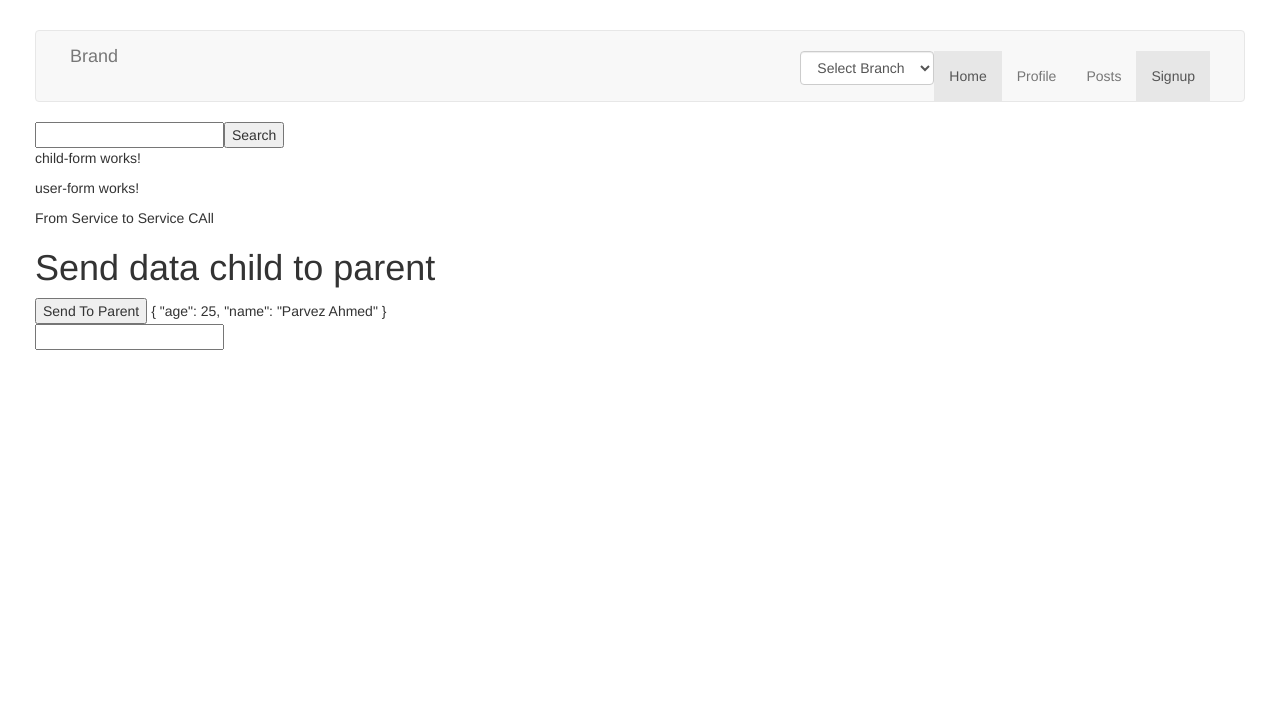
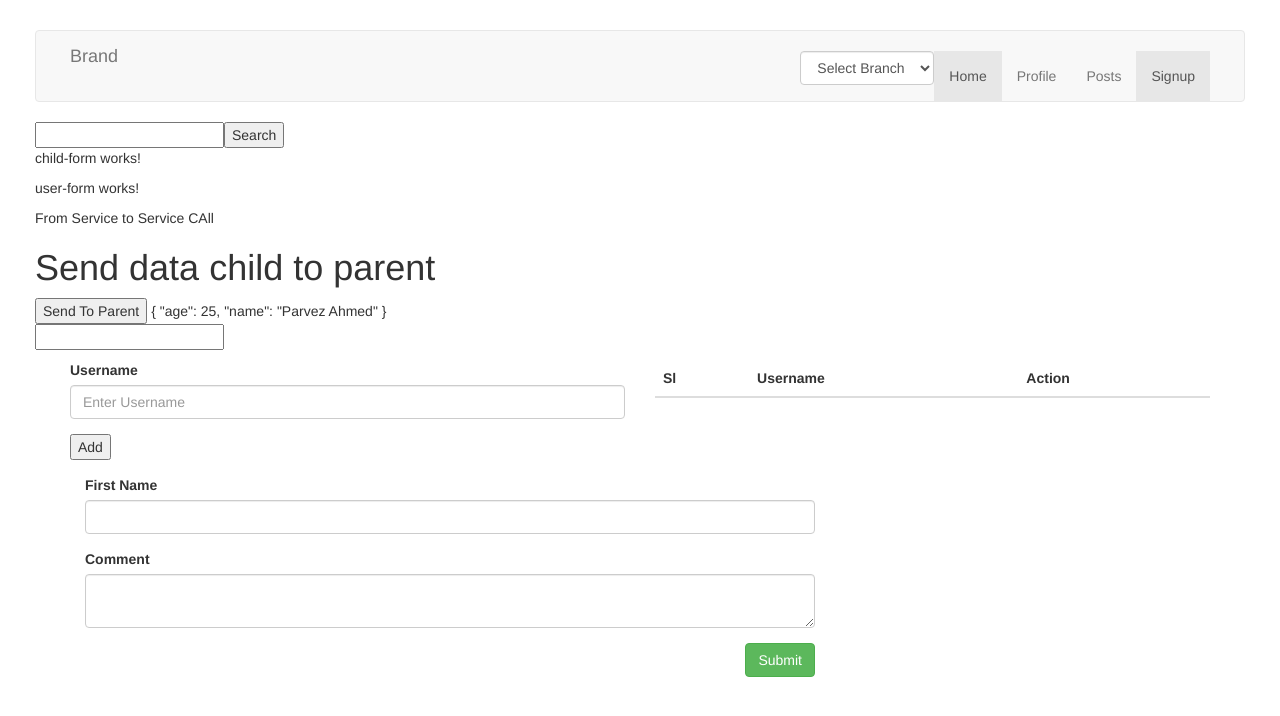
Before and after one commit to parvezmiazy/ng-practice, an Angular app: page /signup in a window 1280 px wide. Shown: the top 716 px of the page. Built offline with nearby package versions, Linux system fonts and the light colour scheme.

Commit message:
form validation added in template driven form

```diff
--- a/src/app/profile/profile.component.html
+++ b/src/app/profile/profile.component.html
@@ -1,19 +1,37 @@
-<div class="container-fluid ">
+<div class="container-fluid">
   <div class="row justify-content-center">
     <div class="col-md-12">
-    <form [formGroup]="userProfileForm" (ngSubmit)="onSubmit()" style="border:1px solid green;">
+      <form
+        [formGroup]="userProfileForm"
+        (ngSubmit)="onSubmit()"
+        style="border: 1px solid green"
+      >
         <div class="row">
           <div class="col-md-12">
             <div class="col-lg-6">
               <div class="form-group">
                 <label for="exampleInputEmail1">First Name</label>
-                    <input type="text" formControlName="firstName" class="form-control" id="exampleInputEmail1" aria-describedby="emailHelp" placeholder="First Name">
+                <input
+                  type="text"
+                  formControlName="firstName"
+                  class="form-control"
+                  id="exampleInputEmail1"
+                  aria-describedby="emailHelp"
+                  placeholder="First Name"
+                />
               </div>
             </div>
             <div class="col-lg-6">
               <div class="form-group">
                 <label for="exampleInputEmail1">Last Name</label>
-                    <input type="text" formControlName="lastName" class="form-control" id="exampleInputEmail1" aria-describedby="emailHelp" placeholder="Last Name">
+                <input
+                  type="text"
+                  formControlName="lastName"
+                  class="form-control"
+                  id="exampleInputEmail1"
+                  aria-describedby="emailHelp"
+                  placeholder="Last Name"
+                />
               </div>
             </div>
           </div>
@@ -53,86 +71,168 @@
         </div> -->
 
         <div class="row" formArrayName="quantities">
-        <div  *ngFor="let quantity of userProfileForm.controls.quantities.controls; let i=index" [formGroupName]="i">
+          <div
+            *ngFor="
+              let quantity of userProfileForm.controls.quantities.controls;
+              let i = index
+            "
+            [formGroupName]="i"
+          >
             <div class="col-md-12">
-
               <div class="col-lg-1">
                 <div class="form-group">
                   <label for="exampleInputEmail1">id</label>
-            <input type="text" value="{{ i+1}}" readonly class="form-control" id="exampleInputEmail1">
+                  <input
+                    type="text"
+                    value="{{ i + 1 }}"
+                    readonly
+                    class="form-control"
+                    id="exampleInputEmail1"
+                  />
                 </div>
               </div>
               <div class="col-lg-2">
                 <div class="form-group">
                   <label for="exampleInputEmail1">mobile</label>
-            <input type="number" formControlName="mobile" class="form-control" id="exampleInputEmail1" aria-describedby="emailHelp" placeholder="Enter email">
+                  <input
+                    type="number"
+                    formControlName="mobile"
+                    class="form-control"
+                    id="exampleInputEmail1"
+                    aria-describedby="emailHelp"
+                    placeholder="Enter email"
+                  />
                 </div>
               </div>
               <div class="col-lg-2">
                 <div class="form-group">
                   <label for="exampleInputEmail1">quantity</label>
-        <input type="number" formControlName="qty" class="form-control" id="exampleInputEmail1" aria-describedby="emailHelp" placeholder="Enter email">
+                  <input
+                    type="number"
+                    formControlName="qty"
+                    class="form-control"
+                    id="exampleInputEmail1"
+                    aria-describedby="emailHelp"
+                    placeholder="Enter email"
+                  />
                 </div>
               </div>
 
               <div class="col-lg-2">
                 <div class="form-group">
                   <label for="exampleInputEmail1">price</label>
-        <input type="number" formControlName="price" class="form-control" id="exampleInputEmail1" aria-describedby="emailHelp" placeholder="Enter email">
+                  <input
+                    type="number"
+                    formControlName="price"
+                    class="form-control"
+                    id="exampleInputEmail1"
+                    aria-describedby="emailHelp"
+                    placeholder="Enter email"
+                  />
                 </div>
               </div>
               <div class="col-lg-2">
-    <br/>
+                <br />
                 <label></label>
-    <button type="button" *ngIf="userProfileForm.controls.quantities.controls.length > 1" (click)="removeQuantity(i)" class="btn btn-danger">
+                <button
+                  type="button"
+                  *ngIf="i != 0"
+                  (click)="removeQuantity(i)"
+                  class="btn btn-danger"
+                >
                   X
                 </button>
-        <button type="button" class="btn btn-info" (click)="AddQuantity()">+</button>
+                <button
+                  type="button"
+                  class="btn btn-info"
+                  (click)="AddQuantity()"
+                >
+                  +
+                </button>
               </div>
-
-
             </div>
           </div>
         </div>
         <div class="row" formArrayName="interests">
-        <div  *ngFor="let interest of userProfileForm.controls.interests.controls; let i=index" [formGroupName]="i">
+          <div
+            *ngFor="
+              let interest of userProfileForm.controls.interests.controls;
+              let j = index
+            "
+            [formGroupName]="j"
+          >
             <div class="col-md-12">
-
               <div class="col-lg-1">
                 <div class="form-group">
                   <label for="exampleInputEmail1">id</label>
-            <input type="text" value="{{ i+1}}" readonly class="form-control" id="exampleInputEmail1">
+                  <input
+                    type="text"
+                    value="{{ j + 1 }}"
+                    readonly
+                    class="form-control"
+                    id="exampleInputEmail1"
+                  />
                 </div>
               </div>
               <div class="col-lg-2">
                 <div class="form-group">
                   <label for="exampleInputEmail1">Item Name</label>
-            <input type="text" formControlName="itemname" class="form-control" id="exampleInputEmail1" aria-describedby="emailHelp" placeholder="Enter email">
+                  <input
+                    type="text"
+                    formControlName="itemname"
+                    class="form-control"
+                    id="exampleInputEmail1"
+                    aria-describedby="emailHelp"
+                    placeholder="Enter email"
+                  />
                 </div>
               </div>
               <div class="col-lg-2">
                 <div class="form-group">
                   <label for="exampleInputEmail1">Zip</label>
-        <input type="number" formControlName="zip" class="form-control" id="exampleInputEmail1" aria-describedby="emailHelp" placeholder="Enter email">
+                  <input
+                    type="number"
+                    formControlName="zip"
+                    class="form-control"
+                    id="exampleInputEmail1"
+                    aria-describedby="emailHelp"
+                    placeholder="Enter email"
+                  />
                 </div>
               </div>
 
               <div class="col-lg-2">
                 <div class="form-group">
                   <label for="exampleInputEmail1">State</label>
-        <input type="text" formControlName="state" class="form-control" id="exampleInputEmail1" aria-describedby="emailHelp" placeholder="Enter email">
+                  <input
+                    type="text"
+                    formControlName="state"
+                    class="form-control"
+                    id="exampleInputEmail1"
+                    aria-describedby="emailHelp"
+                    placeholder="Enter email"
+                  />
                 </div>
               </div>
               <div class="col-lg-2">
-    <br/>
+                <br />
                 <label></label>
-    <button type="button" *ngIf="userProfileForm.controls.quantities.controls.length > 1" (click)="removeInterest(i)" class="btn btn-danger">
+                <button
+                  type="button"
+                  *ngIf="j != 0"
+                  (click)="removeInterest(j)"
+                  class="btn btn-danger"
+                >
                   X
                 </button>
-        <button type="button" class="btn btn-info" (click)="AddInterest()">+</button>
+                <button
+                  type="button"
+                  class="btn btn-info"
+                  (click)="AddInterest()"
+                >
+                  +
+                </button>
               </div>
-
-
             </div>
           </div>
         </div>
@@ -141,13 +241,13 @@
           <div class="col-lg-8"></div>
           <div class="col-lg-4">
             <div class="form-group pull-right m-4">
-        <button type="submit" class="form-control btn btn-info">Submit</button>
+              <button type="submit" class="form-control btn btn-info">
+                Submit
+              </button>
             </div>
           </div>
         </div>
-
       </form>
-
     </div>
   </div>
 </div>
--- a/src/app/profile/profile.component.ts
+++ b/src/app/profile/profile.component.ts
@@ -65,8 +65,8 @@ export class ProfileComponent implements OnInit {
   removeQuantity(i: number) {
     this.quantities().removeAt(i);
   }
-  removeInterest(i: number) {
-    this.interests().removeAt(i);
+  removeInterest(j: number) {
+    this.interests().removeAt(j);
   }
 
   onSubmit() {
--- a/src/app/signup-form/signup-form.component.html
+++ b/src/app/signup-form/signup-form.component.html
@@ -44,7 +44,7 @@
                                     <input type="text" class="form-control" name="lastname" placeholder="Last Name">
                                 </div>
                             </div> -->
-                            <!-- <div class="form-group">
+<!-- <div class="form-group">
                                 <label for="lastname">Username</label>
 
                                     <input type="text" class="form-control" formControlName="username" placeholder="Last Name">
@@ -65,13 +65,13 @@
 
                             </div> -->
 
-                            <!-- <div class="form-group">
+<!-- <div class="form-group">
                                 <label for="icode" class="col-md-3 control-label">Invitation Code</label>
                                 <div class="col-md-9">
                                     <input type="text" class="form-control" name="icode" placeholder="">
                                 </div>
                             </div> -->
-                            <!-- <div class="aler alert-danger" *ngIf="form.errors">
+<!-- <div class="aler alert-danger" *ngIf="form.errors">
                                 The username and password is invalid.
                            </div>
                             <div class="form-group">
@@ -85,11 +85,98 @@
 
                         </form>     -->
 
-
-<input type="text" name="searchText" #search/>
+<input type="text" name="searchText" #search />
 <button (click)="searchClick(search)">Search</button>
 
 <app-child-form [cData]="myData"></app-child-form>
 
-<input type="text" [(ngModel)]="name"/>
-<p>{{name}}</p>
+<input type="text" [(ngModel)]="name" />
+<p>{{ name }}</p>
+
+<div class="container">
+  <div class="row">
+    <div class="col-md-6">
+      <div class="form-group">
+        <label class="form-label">Username</label>
+        <input
+          #myuser
+          type="text"
+          class="form-control"
+          [placeholder]="Username"
+        />
+      </div>
+      <div class="form-group">
+        <button (click)="addUser(myuser)">Add</button>
+      </div>
+    </div>
+
+    <div class="col-md-6">
+      <table class="table tbale-bordered">
+        <thead>
+          <tr>
+            <th>Sl</th>
+            <th>Username</th>
+            <th>Action</th>
+          </tr>
+        </thead>
+        <tbody>
+          <tr *ngFor="let user of userList; index as indexno">
+            <td>{{ indexno + 1 }}</td>
+            <td>{{ user }}</td>
+            <td><button (click)="removeUser(indexno)">Remove</button></td>
+          </tr>
+        </tbody>
+      </table>
+    </div>
+  </div>
+  <div>
+    <div class="col-md-8">
+      <form #sForm="ngForm" (ngSubmit)="insertData(sForm)">
+        <div class="form-group">
+          <label>First Name</label>
+          <input
+            type="text"
+            class="form-control"
+            ngModel
+            name="firstName"
+            required
+            minlength="3"
+            maxlength="10"
+            pattern="parvez"
+            #firstName="ngModel"
+            (change)="log(firstName)"
+          />
+          <div
+            class="alert alert-danger"
+            *ngIf="firstName.touched && !firstName.valid"
+          >
+            <div *ngIf="firstName.errors.required">First Name is Required</div>
+
+            <div *ngIf="firstName.errors.minlength">
+              First Name should be minimum
+              {{ firstName.errors.minlength.requiredLength }} characters
+            </div>
+            <div *ngIf="firstName.errors.pattern">
+              First Name Dose not match with pattern
+            </div>
+          </div>
+        </div>
+        <div class="form-group">
+          <label>Comment</label>
+
+          <textarea
+            class="form-control"
+            ngModel
+            name="comment"
+            required
+            #comment="ngModel"
+          >
+          </textarea>
+        </div>
+        <div class="form-group">
+          <button class="btn btn-success pull-right">Submit</button>
+        </div>
+      </form>
+    </div>
+  </div>
+</div>
--- a/src/app/signup-form/signup-form.component.ts
+++ b/src/app/signup-form/signup-form.component.ts
@@ -62,9 +62,30 @@ export class SignupFormComponent {
   //   return this.form.get("username");
   // }
 
- title='Signup'
-  myData= {
-    age:25,
-    name:"Parvez Ahmed"
-    };
+  title = "Signup";
+  myData = {
+    age: 25,
+    name: "Parvez Ahmed",
+  };
+
+  userList = [];
+  Username: string = "Enter Username";
+  addUser(prouser) {
+    if (prouser.value.length > 0) {
+      this.userList.push(prouser.value);
+      prouser.value = "";
+    }
+  }
+
+  removeUser(index) {
+    this.userList.splice(index, 1);
+  }
+
+  log(x: any) {
+    console.log(x);
+  }
+
+  insertData(f) {
+    console.log(f.value);
+  }
 }
```
Lines whose indentation alone changed are shown as unchanged.
